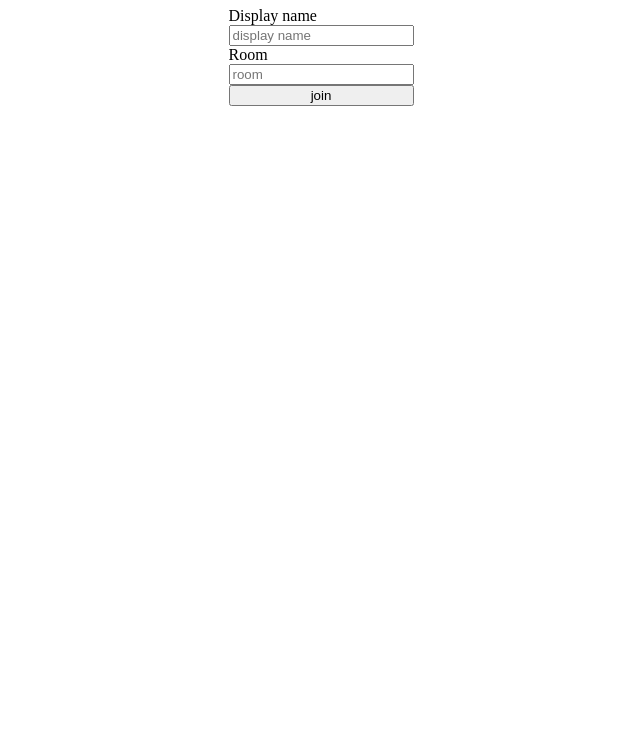
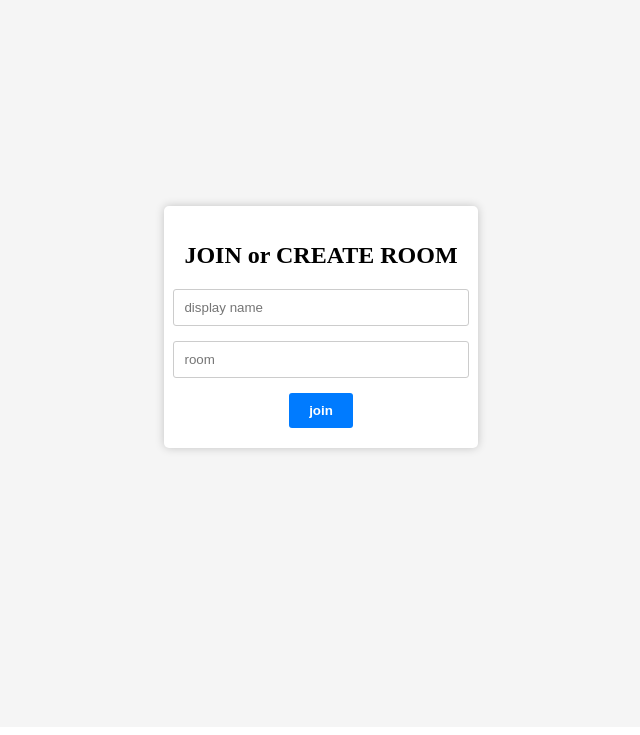
Before and after one commit to shaikhm357/chat_app, a website: page public/index.html in a window 1280 px wide. Shown: the part 81-816 px from the top of the page, without its empty margins (319-959 px from the left). Drawn offline with Linux system fonts and the light colour scheme.

Commit message:
updated css

```diff
--- /dev/null
+++ b/public/chat.css
@@ -0,0 +1,79 @@
+/* Reset some default styles */
+body, h1, h2, h3, p, ul, li {
+    margin: 0;
+    padding: 0;
+}
+
+/* Global styles */
+body {
+    display: flex;
+    align-items: center;
+    justify-content: center;
+    font-family: Arial, sans-serif;
+    background-color: #f2f2f2;
+    color: #333;
+    margin: 0;
+    padding: 0;
+}
+
+/* Container */
+.container {
+    display: flex;
+    max-width: 800px;
+    margin: 0 auto;
+    background-color: #fff;
+    box-shadow: 0 0 10px rgba(0, 0, 0, 0.1);
+    border-radius: 5px;
+    overflow: hidden;
+}
+
+/* Left section */
+.left-section {
+    width: 75%;
+    background-color: #e2e2e2;
+    padding: 20px;
+    box-sizing: border-box;
+}
+
+/* Right section */
+.right-section {
+    width: 25%;
+    background-color: #f5f5f5;
+    position: fixed;
+    right: 0;
+    top: 0;
+    bottom: 0;
+    padding: 20px;
+    box-sizing: border-box;
+    display: flex;
+    flex-direction: column;
+    justify-content: flex-end; /* Align form to the bottom */
+}
+
+/* Form inside the right section */
+.form {
+    display: flex;
+    flex-direction: column;
+    align-items: center;
+}
+
+.form input[type="text"] {
+    padding: 10px;
+    margin-bottom: 10px;
+    border: 1px solid #ccc;
+    border-radius: 3px;
+}
+
+.form button {
+    background-color: #007bff;
+    color: #fff;
+    border: none;
+    border-radius: 3px;
+    padding: 10px 20px;
+    font-weight: bold;
+    cursor: pointer;
+}
+
+.form button:hover {
+    background-color: #0056b3;
+}
--- /dev/null
+++ b/public/index.css
@@ -0,0 +1,56 @@
+/* Apply styles to the outer container */
+.centered-form {
+    display: flex;
+    justify-content: center;
+    align-items: center;
+    height: 100vh; /* Center the form vertically in the viewport */
+    background-color: #f5f5f5; /* Background color for the entire page */
+  }
+
+  /* Apply styles to the form box */
+  .centered-form_box {
+    background-color: #fff;
+    padding: 20px;
+    border-radius: 5px;
+    box-shadow: 0 0 10px rgba(0, 0, 0, 0.2);
+    text-align: center;
+  }
+
+  /* Apply styles to the form elements */
+  .centered-form_box h1 {
+    font-size: 24px;
+    margin-bottom: 20px;
+  }
+
+  .centered-form_box form {
+    display: flex;
+    flex-direction: column;
+    align-items: center;
+  }
+
+  .centered-form_box label {
+    margin-bottom: 10px;
+    font-weight: bold;
+  }
+
+  .centered-form_box input[type="text"] {
+    width: 100%;
+    padding: 10px;
+    margin-bottom: 15px;
+    border: 1px solid #ccc;
+    border-radius: 3px;
+  }
+
+  .centered-form_box button {
+    background-color: #007bff;
+    color: #fff;
+    border: none;
+    border-radius: 3px;
+    padding: 10px 20px;
+    font-weight: bold;
+    cursor: pointer;
+  }
+
+  .centered-form_box button:hover {
+    background-color: #0056b3;
+  }
--- a/public/index.html
+++ b/public/index.html
@@ -7,17 +7,16 @@
     <meta name="viewport" content="width=device-width, initial-scale=1.0">
     <title>Chat App</title>
     <link rel="icon" href="./favicon.jpg">
+    <link rel="stylesheet" href="index.css">
 
 </head>
 
 <body>
-   <div class="centered-form" style="display: flex; justify-content: center; align-items: center;" >
+    <div class="centered-form" style="display: flex; justify-content: center; align-items: center;">
         <div class="centered-form_box">
-           <h1>join</h1>
-           <form  action="./chat.html" style="display: flex; flex-direction: column; " >
-               <label>Display name</label>
+            <h1>JOIN or CREATE ROOM</h1>
+            <form action="./chat.html" style="display: flex; flex-direction: column; ">
                 <input type="text" name="username" id="" placeholder="display name" required>
-               <label >Room</label>
                 <input type="text" name="room" id="" placeholder="room" required>
                 <button>join</button>
             </form>
--- a/public/style.css
+++ b/public/style.css
@@ -1,65 +1,134 @@
-*{
-    padding:0;
+* {
+    padding: 0;
     margin: 0;
 }
-body{
-    background-color: rgb(255, 128, 0);
+
+body {
+    background: rgb(118, 141, 255);
+    background: radial-gradient(circle, rgba(118, 141, 255, 1) 11%, rgba(255, 148, 170, 1) 100%);
     font-family: monospace;
+    display: flex;
+    justify-content: space-around;
 }
-.chat{
-    width: 80%;
-    height: 100vh;
+
+.chat {
+    width: 80vw;
+    height: 90vh;
     background-color: white;
     padding: 1em 1em;
     display: flex;
-    margin: auto;
+    margin-top: 20px;
+    position: relative;
 }
-.sidebar{
+
+.sidebar {
+    padding: 20px;
     width: 30%;
     background-color: lightgreen;
 }
-.main{
+
+.main {
+    padding: 20px;
     width: 70%;
     display: flex;
     flex-direction: column;
     margin-left: 2em;
 }
-.forms{
+
+.forms {
     display: flex;
     width: 100%;
 
 
 }
-#msg_ui{
+
+#msg_ui {
     height: 90vh;
+    overflow: auto;
 }
-form{
+
+form {
     width: 100%;
     display: flex;
 }
-input{
+
+input {
     width: 90%;
     box-sizing: border-box;
-    padding: 8px 0;
+    padding: 8px 10px;
+    /* Adjust padding as needed */
+    border: 1px solid #ccc;
+    /* Add a subtle border */
+    border-radius: 3px;
+    /* Add rounded corners */
+    outline: none;
+    /* Remove the outline */
+    transition: border-color 0.2s;
+    /* Add a transition for smoother effects */
 }
-.msg_name{
+
+/* Add a hover effect to make it look interactive */
+input:hover {
+    border-color: #007bff;
+    /* Change border color on hover */
+}
+
+/* Add focus styles for accessibility */
+input:focus {
+    border-color: #007bff;
+    /* Change border color on focus */
+    box-shadow: 0 0 4px rgba(0, 123, 255, 0.6);
+    /* Add a subtle box shadow on focus */
+}
+
+.msg_name {
     font-weight: bold;
-    font-size: large;
-    color: rgb(17, 184, 17);
+    font-size: 0.75rem;
+    /* You can adjust the font size as needed */
+    color: #007bff;
+    /* A professional blue color */
 }
-.msg_meta{
-    color: grey;
-    font-size: x-small;
-    font-weight: bolder;
+
+.msg_meta {
+    color: #999;
+    /* A subdued gray color */
+    font-size: 0.5rem;
+    /* You can adjust the font size as needed */
+    font-weight: normal;
+    /* Use 'normal' instead of 'bolder' for lighter weight */
 }
-button{
-    background-color: mediumseagreen;
-    color: white;
-    margin-left: 2px;
-    padding-top: 2px;
-    width: 50px;
+
+button {
+    background-color: #007bff;
+    /* Professional blue color */
+    color: #fff;
+    padding: 8px 16px;
+    /* Adjust padding as needed */
     border: none;
+    border-radius: 3px;
+    cursor: pointer;
+    outline: none;
+    /* Remove the default focus outline */
+    transition: background-color 0.2s;
+    /* Add a transition for smoother effects */
 }
-#msg_{
-    font-size: 2em;
+
+/* Add hover and focus styles */
+button:hover {
+    background-color: #0056b3;
+    /* Darker blue on hover */
 }
+
+button:focus {
+    box-shadow: 0 0 4px rgba(0, 123, 255, 0.6);
+    /* Add a subtle box shadow on focus */
+}
+
+#msg_ {
+    font-size: 1.5em;
+}
+
+#msg_>.msg_name {
+    margin: 15px 0;
+    /* Adjust the margin as needed */
+}
```
Also changed, not shown: public/chat.html (+5 -7 lines), 1 other file. Lines whose indentation alone changed are shown as unchanged.
